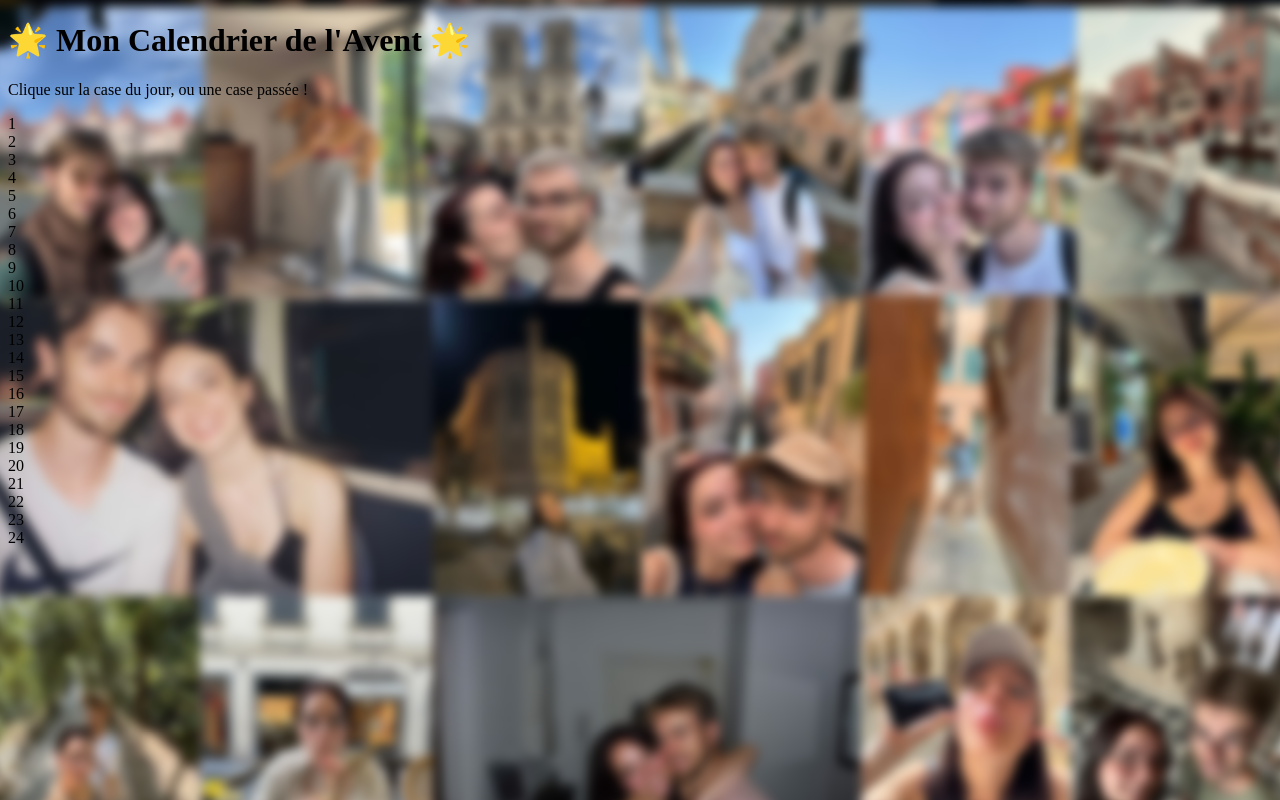
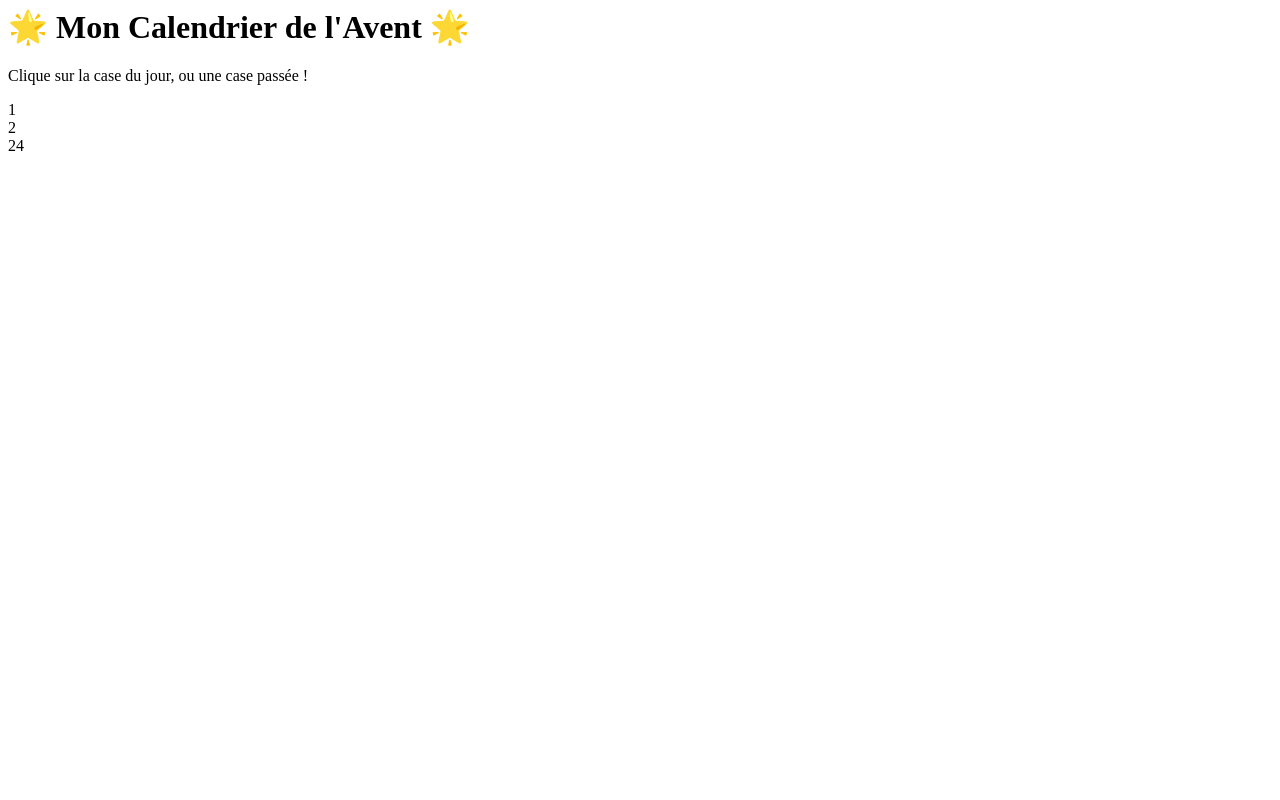
Before and after one commit to edhondt/calendar, a plain HTML site: page index.html in a window 1280 px wide. Drawn offline with Linux system fonts and the light colour scheme.

Commit message:
Refactor HTML structure and remove unused days

```diff
--- a/index.html
+++ b/index.html
@@ -1,15 +1,8 @@
-<!DOCTYPE html>
-<html lang="fr">
-<head>
-    <meta charset="UTF-8">
-    <meta name="viewport" content="width=device-width, initial-scale=1.0">
-    <title>Mon Calendrier de l'Avent - Cadeau pour Toi !</title>
-    <link rel="stylesheet" href="style.css">
-</head>
-<body>
-    <div class="background-wrapper"></div>
+<div class="background-wrapper"></div>
 
-    <div class="content-wrapper">
+<div class="content-wrapper">
+
+    <div class="calendar-container">
         <header>
             <h1>🌟 Mon Calendrier de l'Avent 🌟</h1>
             <p>Clique sur la case du jour, ou une case passée !</p>
@@ -18,31 +11,8 @@
         <div class="calendar-grid">
             <div class="day" id="day-1">1</div>
             <div class="day" id="day-2">2</div>
-            <div class="day" id="day-3">3</div>
-            <div class="day" id="day-4">4</div>
-            <div class="day" id="day-5">5</div>
-            <div class="day" id="day-6">6</div>
-            <div class="day" id="day-7">7</div>
-            <div class="day" id="day-8">8</div>
-            <div class="day" id="day-9">9</div>
-            <div class="day" id="day-10">10</div>
-            <div class="day" id="day-11">11</div>
-            <div class="day" id="day-12">12</div>
-            <div class="day" id="day-13">13</div>
-            <div class="day" id="day-14">14</div>
-            <div class="day" id="day-15">15</div>
-            <div class="day" id="day-16">16</div>
-            <div class="day" id="day-17">17</div>
-            <div class="day" id="day-18">18</div>
-            <div class="day" id="day-19">19</div>
-            <div class="day" id="day-20">20</div>
-            <div class="day" id="day-21">21</div>
-            <div class="day" id="day-22">22</div>
-            <div class="day" id="day-23">23</div>
             <div class="day" id="day-24">24</div>
         </div>
     </div>
 
-    <script src="script.js"></script>
-</body>
-</html>
+</div>
```
